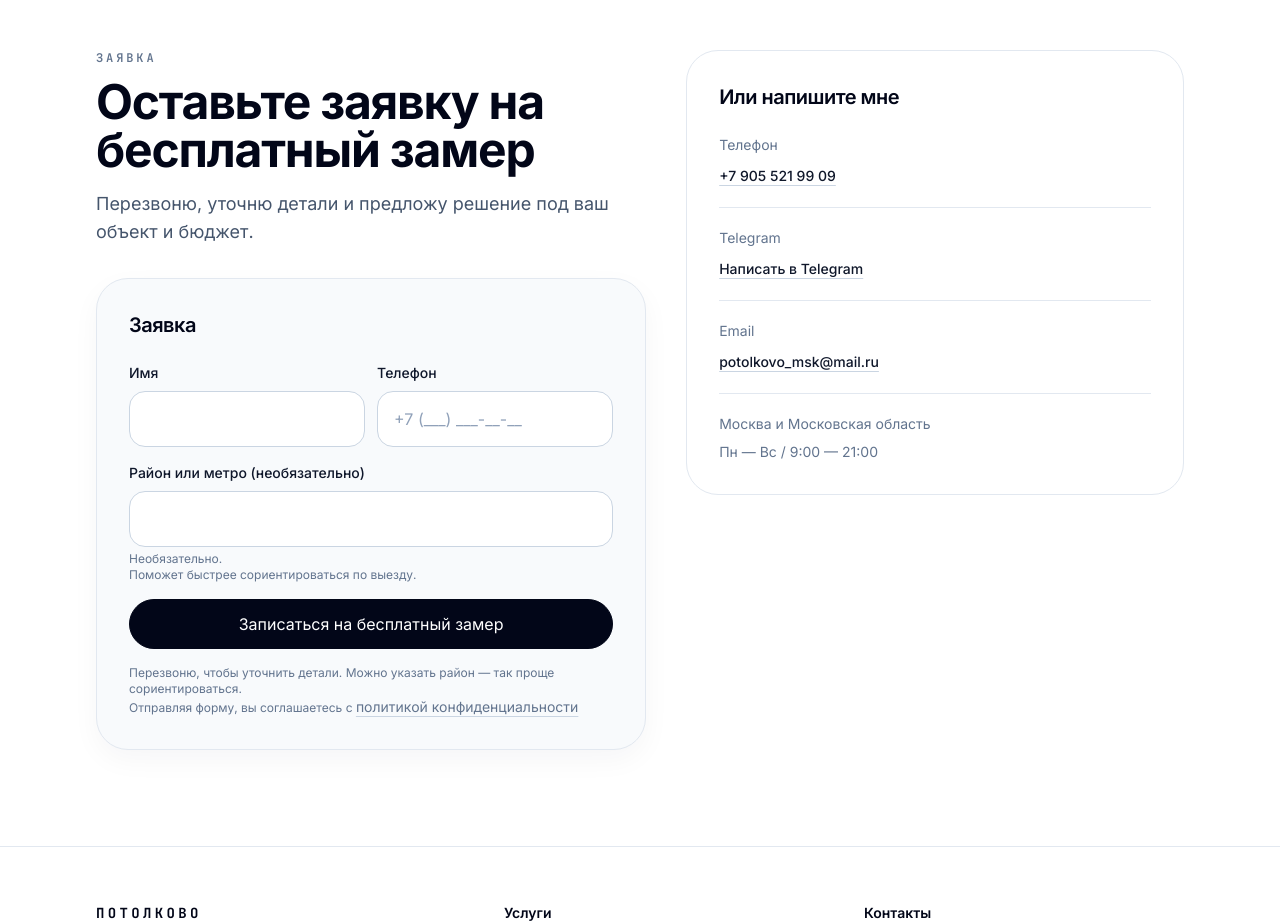
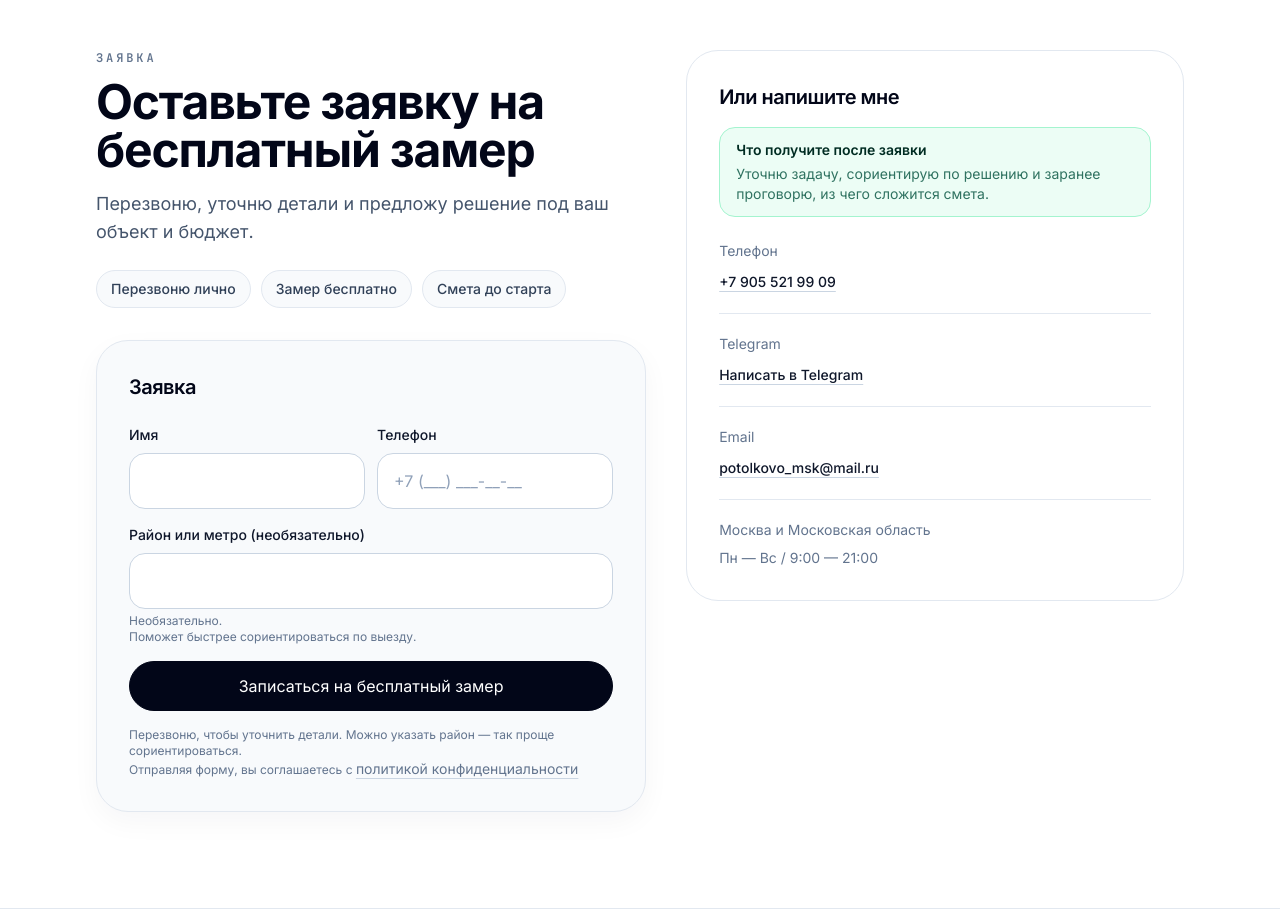
Before and after one commit to svladimirtsk-crypto/nextjs-potolkovo, a Next.js app: page / in a window 1280 px wide. Shown: the part 6320-7244 px from the top of the page. Built offline with nearby package versions, Linux system fonts and the light colour scheme.

Commit message:
Enhance home action component with new features
Added new action items and a description section to the home action component.

```diff
--- a/components/home/home-action.tsx
+++ b/components/home/home-action.tsx
@@ -22,6 +22,21 @@ export function HomeAction() {
               description={actionContent.sectionSubtitle}
             />
 
+            <div className="mt-6 flex flex-wrap gap-2.5">
+              {[
+                "Перезвоню лично",
+                "Замер бесплатно",
+                "Смета до старта",
+              ].map((item) => (
+                <span
+                  key={item}
+                  className="rounded-full border border-slate-200 bg-slate-50 px-3.5 py-2 text-sm font-medium text-slate-700"
+                >
+                  {item}
+                </span>
+              ))}
+            </div>
+
             <div className="mt-8 max-w-xl rounded-[2rem] border border-slate-200 bg-slate-50 p-6 shadow-[0_10px_28px_rgba(15,23,42,0.04)] sm:p-8">
               {actionContent.formTitle ? (
                 <h3 className="text-xl font-semibold tracking-tight text-slate-950">
@@ -39,6 +54,13 @@ export function HomeAction() {
             <h3 className="text-xl font-semibold tracking-tight text-slate-950">
               {actionContent.secondaryContactsTitle}
             </h3>
+
+            <div className="mt-4 rounded-2xl border border-emerald-200 bg-emerald-50 px-4 py-3 text-sm text-emerald-950">
+              <p className="font-semibold">Что получите после заявки</p>
+              <p className="mt-1 text-emerald-900/80">
+                Уточню задачу, сориентирую по решению и заранее проговорю, из чего сложится смета.
+              </p>
+            </div>
 
             <div className="mt-6 space-y-5">
               <div>
```
